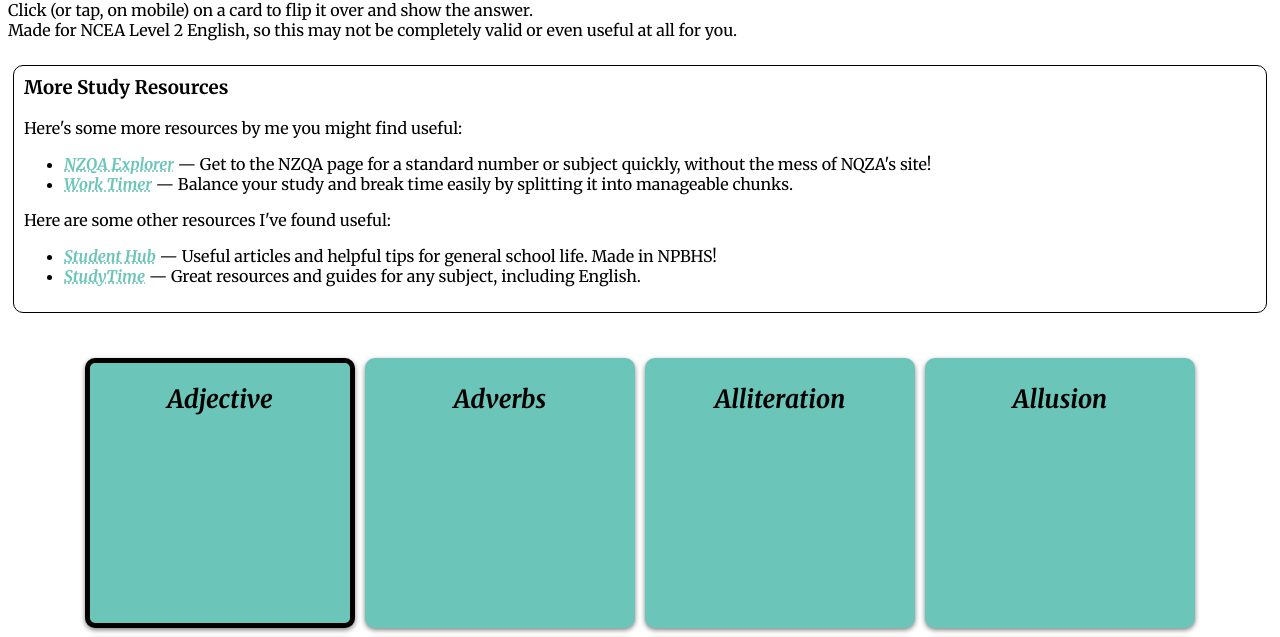
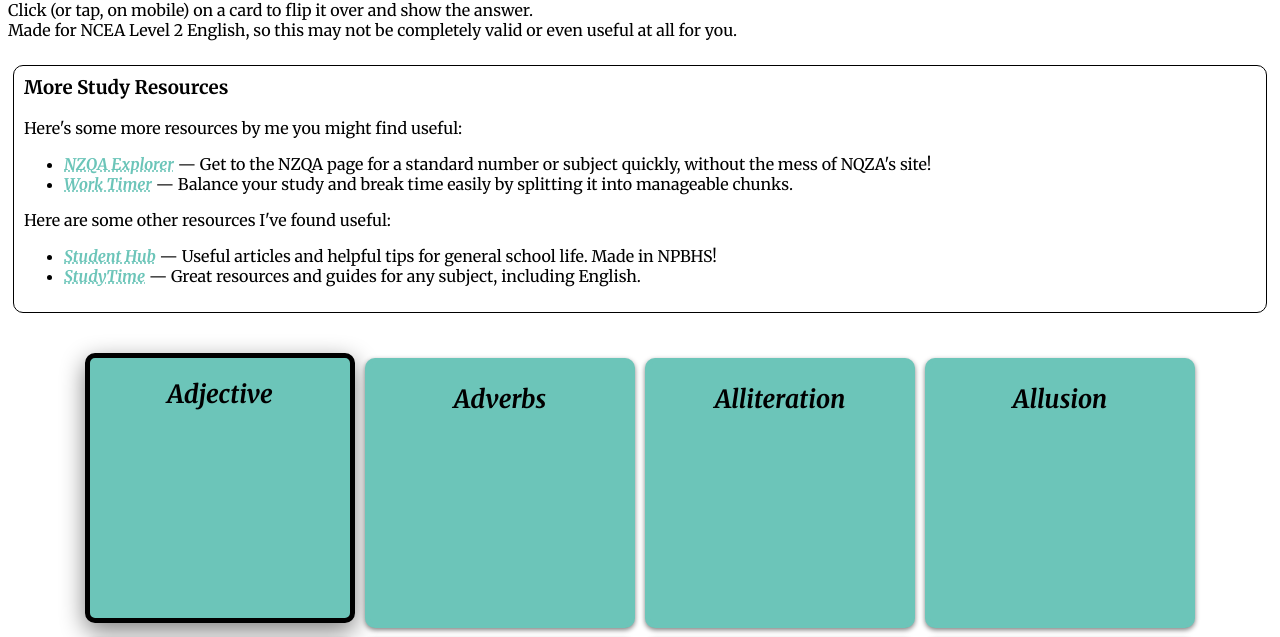
Before and after one commit to MrConorAE/english, a plain HTML site: page index.html in a window 1280 px wide. In both pictures the pointer is over the element 220 px from the left and 575 px from the top of the page. Shown: the part 83-720 px from the top of the page. Drawn offline with nearby package versions, Linux system fonts and the light colour scheme.

Commit message:
nice hover effect

```diff
--- a/style.css
+++ b/style.css
@@ -35,6 +35,10 @@ em {
     position: relative;
 }
 
+.card:hover {
+    box-shadow: grey 0px 8px 25px;
+}
+
 .card:not(.flip) {
     transform: rotateY(0deg);
     background-color: #6cc5b9;
@@ -44,6 +48,7 @@ em {
 
 .card:not(.flip):hover {
     border: 5px #000000 solid;
+    transform: translateY(-5px);
 }
 
 .card.flip {
@@ -55,6 +60,7 @@ em {
 
 .card.flip:hover {
     border: 5px #6cc5b9 solid;
+    transform: rotateY(180deg) translateY(-5px);
 }
 
 .card span.front {
```
